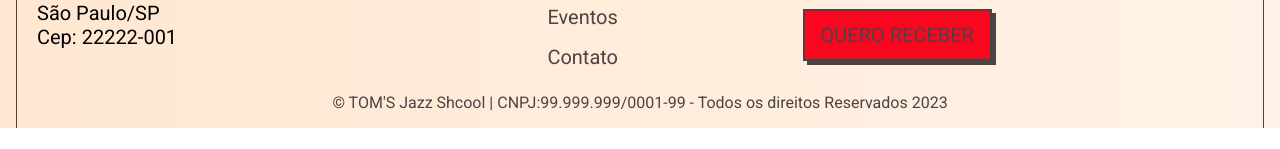
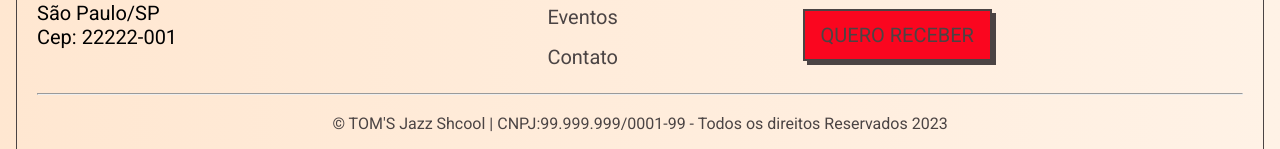
Before and after one commit to Shirleyseth/LandingPage, a plain HTML site: page LandingPage/index.html in a window 1280 px wide. Shown: the part 1707-1856 px from the top of the page. Before the commit the page ends 1835 px from the top, so only its background shows below. Drawn offline with Linux system fonts and the light colour scheme.

Commit message:
Update index.html

```diff
--- a/LandingPage/index.html
+++ b/LandingPage/index.html
@@ -112,7 +112,7 @@
        <button class="button mb-2">Quero Receber</button>
    </form>
   </div>
-  <div class="copyright">
+  <div class="copyright"><hr><br>
     <p>&copy; TOM'S Jazz Shcool | CNPJ:99.999.999/0001-99</a> - Todos os direitos Reservados 2023</p>
   </div>
 </footer>
```
